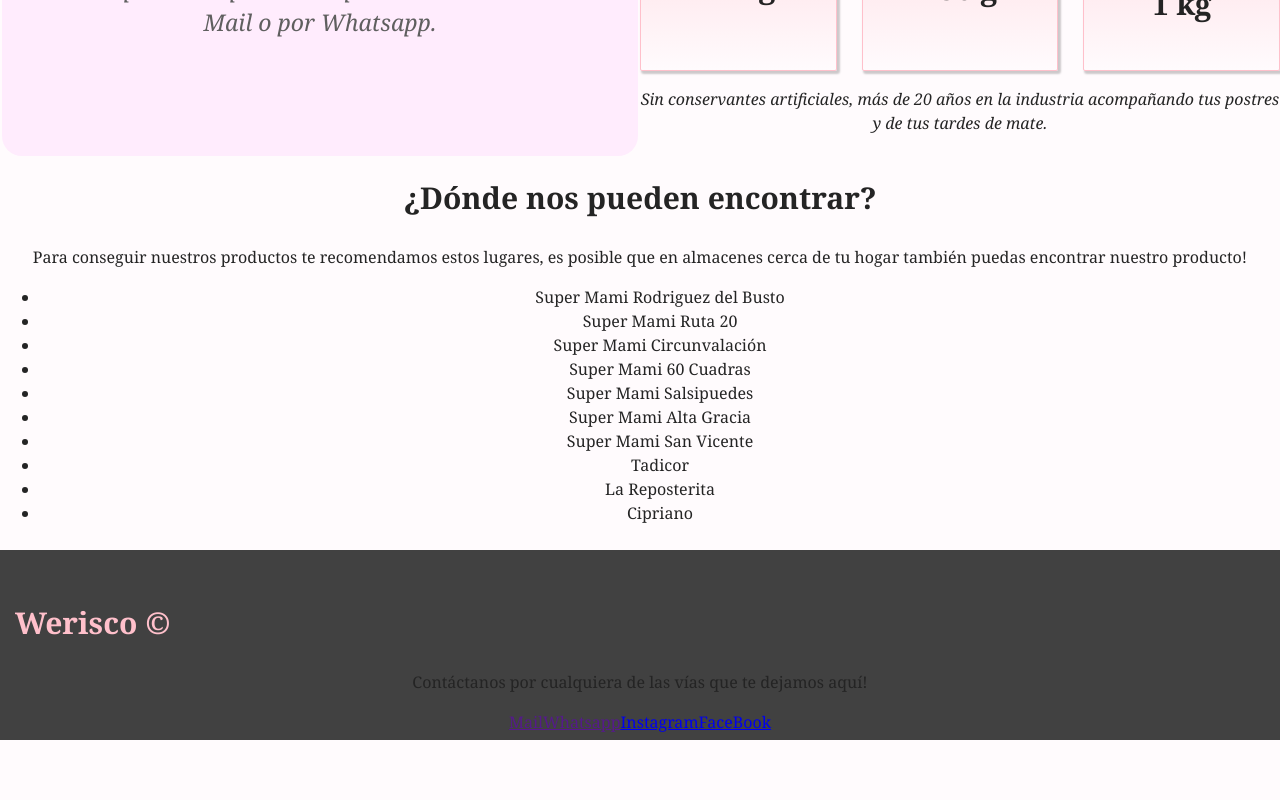
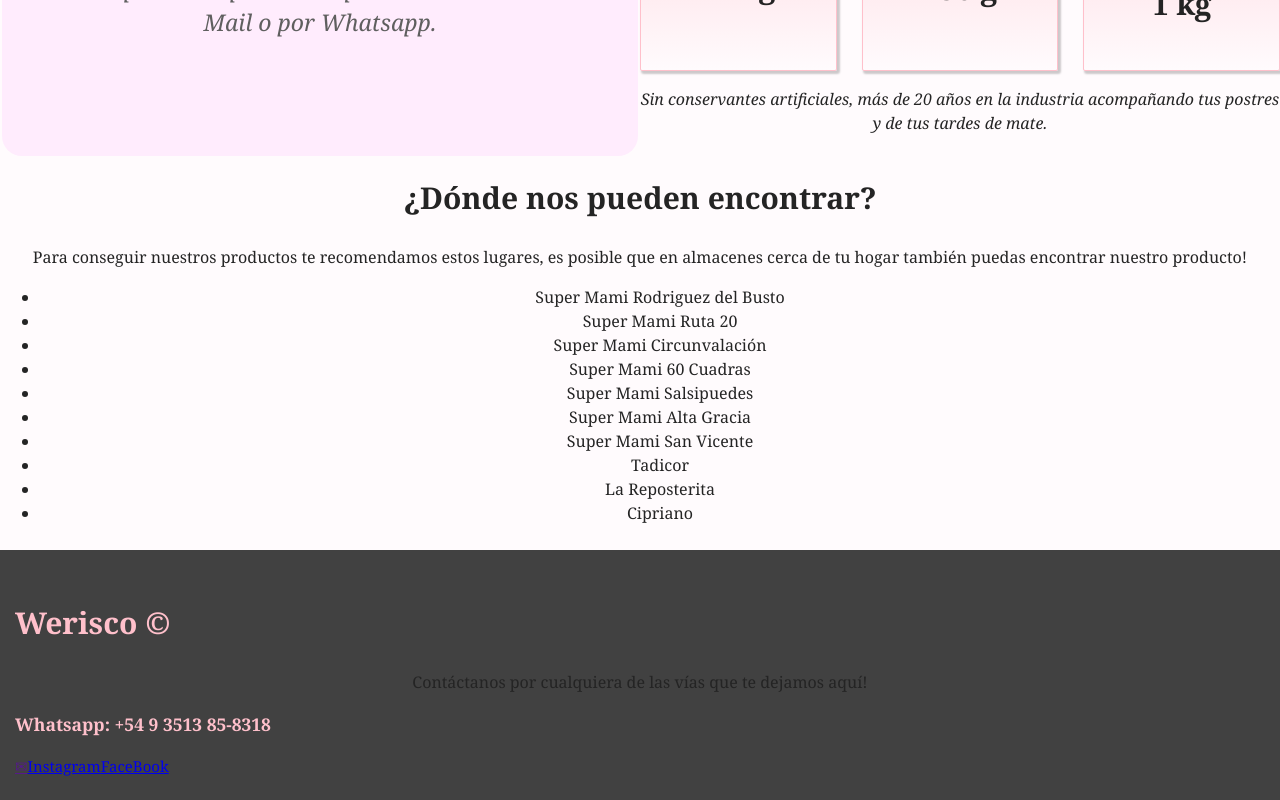
Before and after one commit to IgnacioFontaine/LandingWerisco, a React (Vite) app in the folder client/: page / in a window 1280 px wide. Shown: the part 753-1553 px from the top of the page. Before the commit the page ends 1493 px from the top, so only its background shows below. Built offline with nearby package versions, Linux system fonts and the light colour scheme.

Commit message:
cambio footer

```diff
--- a/client/src/assets/Components/Footer/footer.css
+++ b/client/src/assets/Components/Footer/footer.css
@@ -1,5 +1,5 @@
 .footer-werisco{
-  height: 190px;
+  height: 250px;
   width: 100%;
   background-color: rgb(65, 65, 65);
 }
@@ -11,5 +11,12 @@
   padding-top: 50px;
   padding-left: 15px;
   color: pink;
+}
 
+.footer-link-contenedor{
+  text-align: start;
+  color: pink;
+  font-size: 15px;
+  padding-left: 15px;
+  gap: 15px;
 }
--- a/client/src/assets/Components/Footer/footer.jsx
+++ b/client/src/assets/Components/Footer/footer.jsx
@@ -10,8 +10,8 @@
         </div>
         <p>Contáctanos por cualquiera de las vías que te dejamos aquí!</p>
         <div className="footer-link-contenedor">
-          <a href="" target="_blank">Mail</a>
-          <a href="" target="_blank">Whatsapp</a>
+          <h3>Whatsapp: +54 9 3513 85-8318</h3>
+          <a href="" target="_blank">✉</a>
           <a href="https://www.instagram.com/werisco_/" target="_blank" className="footer-link">Instagram</a>
           <a href="https://www.facebook.com/Werisco" target="_blank" className="footer-link">FaceBook</a>
         </div>
```
